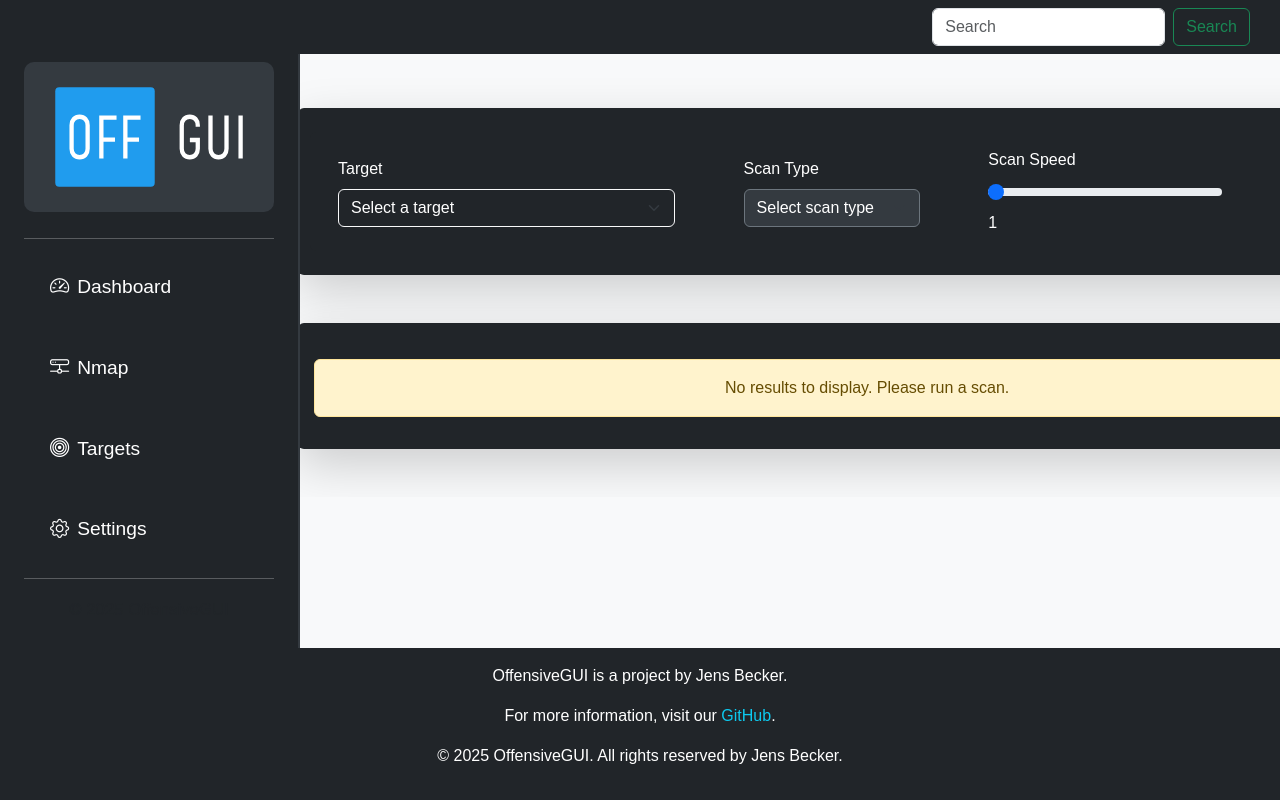
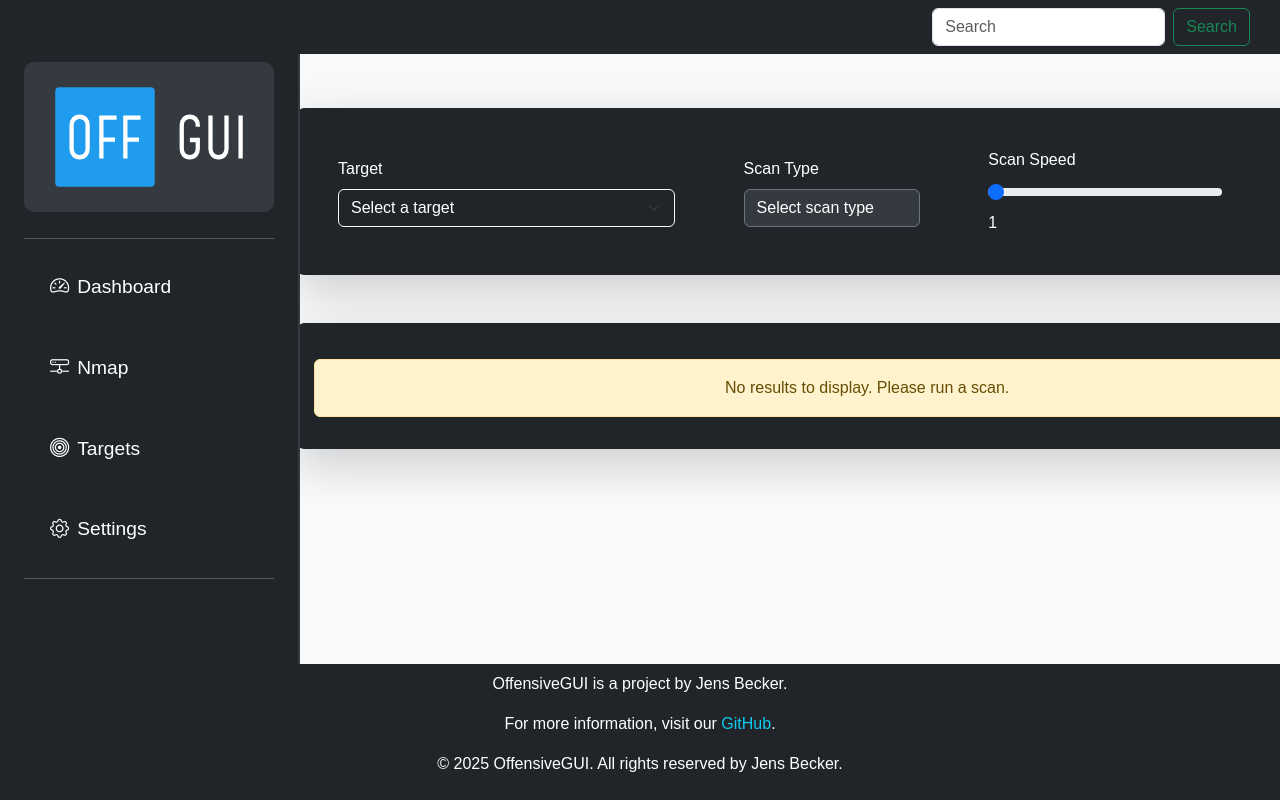
Before and after one commit to jensbecker-dev/OffensiveGUI, a Flask app: page /nmap in a window 1280 px wide. Run offline with Flask 3, Linux system fonts and the light colour scheme.

Commit message:
Update footer styles for improved visibility and fixed positioning

```diff
--- a/templates/base.html
+++ b/templates/base.html
@@ -114,7 +114,7 @@
         </div>
 
         <!-- Footer -->
-        <footer class="text-center bg-dark text-white py-3">
+        <footer class="text-center bg-dark text-white py-2" style="position: fixed; bottom: 0; width: 100%;">
             <div class="container-fluid">
                 <p>OffensiveGUI is a project by Jens Becker.</p>
                 <p>For more information, visit our <a href="https://github.com/jensbecker-dev" class="text-decoration-none text-info">GitHub</a>.</p>
```
Also changed, not shown: instance/offsec_gui.db.
